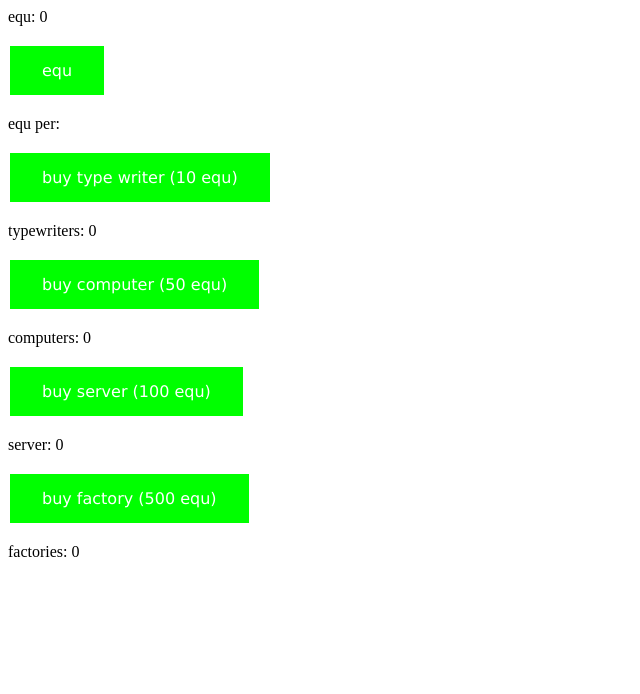
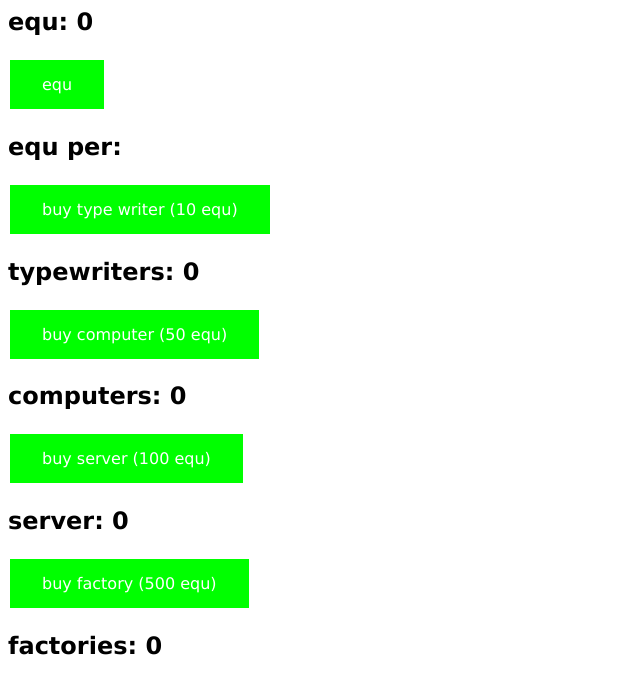
Before and after one commit to CoastStarlight/stuff, a plain HTML site: page school/games/clicker.html in a window 1280 px wide. Shown: the whole page, without its empty margins (0-640 px from the left). Drawn offline with Linux system fonts and the light colour scheme.

Commit message:
Update clicker.html

```diff
--- a/school/games/clicker.html
+++ b/school/games/clicker.html
@@ -21,17 +21,17 @@ button {
         </style>
         </head>
     <body>
-        <p id="eq">equ: 0<p>
+        <h2 id="eq">equ: 0<h2>
         <button onclick="add();">equ</button>
-        <p id="income">equ per: <p>
+        <h2 id="income">equ per: <h2>
         <button onclick="owned[0] += 1;burp(1);">buy type writer (10 equ)</button>
-        <p id="w"><p>
+        <h2 id="w"><h2>
         <button onclick="owned[1] += 1;burp(5);">buy computer (50 equ)</button>
-        <p id="c"><p>
+        <h2 id="c"><h2>
         <button onclick="owned[2] += 1;burp(10);">buy server (100 equ)</button>
-        <p id="s"><p>
+        <h2 id="s"><h2>
         <button onclick="owned[3] += 1;burp(50);">buy factory (500 equ)</button>
-        <p id="f"><p>
+        <h2 id="f"><h2>
         <script>
             var numba = 5;
             var equ = 0;
```
